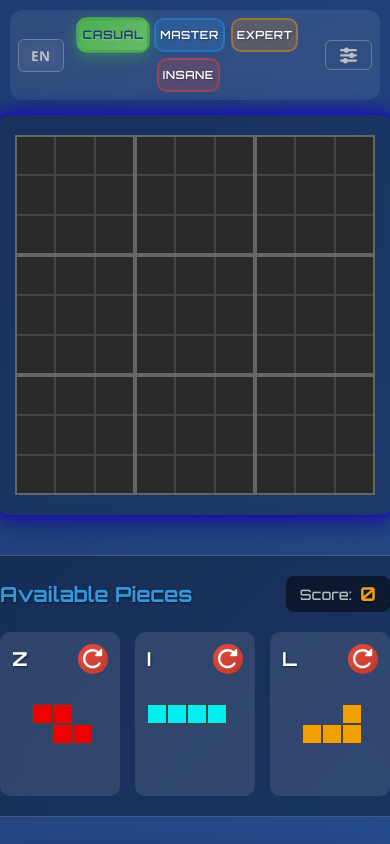
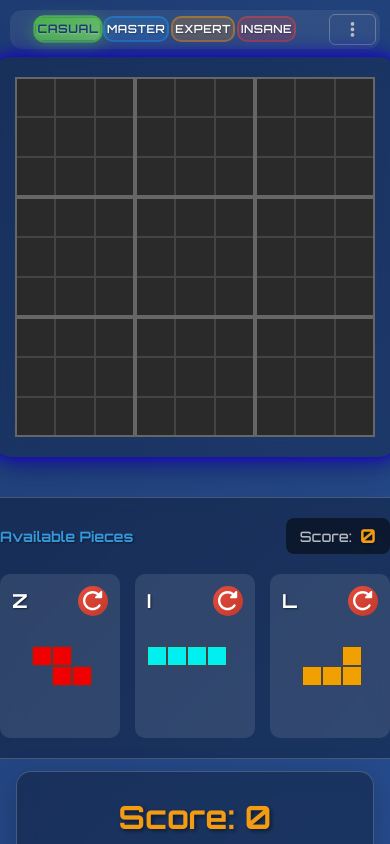
Before and after one commit to vagbuddy/tetronix, a React (Vite) app: page / in a window 390 px wide. Shown: the top 844 px of the page. Built offline with nearby package versions, Linux system fonts and the light colour scheme; a web font is replaced by a local one.

Commit message:
Fix misplacements in board, put lang into settings

```diff
--- a/src/components/DifficultySelector.css
+++ b/src/components/DifficultySelector.css
@@ -1,3 +1,24 @@
+@media (max-width: 375px) {
+  .difficulty-selector {
+    padding: 2px;
+    margin-bottom: 6px;
+  }
+  .difficulty-options {
+    gap: 1px;
+  }
+  .difficulty-content {
+    padding: 2px 1px;
+    min-width: 20px;
+  }
+  .difficulty-text {
+    font-size: 0.65rem;
+    letter-spacing: 0.2px;
+  }
+  .difficulty-slot-left,
+  .difficulty-slot-right {
+    margin: 0;
+  }
+}
 .difficulty-selector {
   display: flex;
   align-items: center;
@@ -16,7 +37,11 @@
 }
 
 .difficulty-selector--with-slots {
+  display: flex;
+  flex-direction: row;
+  align-items: center;
   justify-content: space-between;
+  gap: 12px;
 }
 
 .difficulty-slot {
@@ -25,16 +50,19 @@
   gap: 10px;
 }
 
-.difficulty-slot-left, .difficulty-slot-right {
+.difficulty-slot-left {
+  flex: 0 0 auto;
+}
+.difficulty-slot-right {
   flex: 0 0 auto;
 }
 
 .difficulty-options {
-  flex: 1 1 auto;
-  min-width: 0; /* allow center to shrink instead of pushing slots */
+  flex: 1 1 0%;
+  min-width: 0;
   display: flex;
-  gap: 10px;
-  flex-wrap: wrap; /* wrap options within available center space */
+  gap: 6px;
+  flex-wrap: nowrap;
   justify-content: center;
   width: auto;
 }
@@ -65,13 +93,14 @@
   display: flex;
   flex-direction: column;
   align-items: center;
-  gap: 4px;
-  padding: 10px 16px;
+  gap: 2px;
+  padding: 7px 8px;
   background: rgba(255, 255, 255, 0.15);
   border: 2px solid rgba(255, 255, 255, 0.3);
   border-radius: 10px;
   transition: all 0.3s ease;
-  min-width: 76px;
+  min-width: 48px;
+  flex-shrink: 1;
 }
 
 .difficulty-emoji {
@@ -205,26 +234,17 @@
 /* Mobile responsiveness */
 @media (max-width: 768px) {
   .difficulty-selector {
-    gap: 8px;
-    padding: 10px;
-    margin-bottom: 15px;
+    gap: 0;
+    padding: 8px;
+    margin-bottom: 12px;
   }
-
   .difficulty-options {
-    gap: 8px;
-    flex-wrap: wrap; /* allow wrapping under slots on small screens */
-    justify-content: center;
-    width: auto;
+    gap: 4px;
   }
-
-  .difficulty-option { flex: 0 0 auto; }
-
   .difficulty-content {
-    padding: 10px 8px;
-    min-width: auto;
-    width: 100%;
+    padding: 6px 4px;
+    min-width: 36px;
   }
-
   .difficulty-text {
     font-size: 0.8rem;
   }
@@ -232,18 +252,20 @@
 
 @media (max-width: 480px) {
   .difficulty-selector {
-    padding: 8px;
-    gap: 6px;
+    padding: 4px;
+    margin-bottom: 8px;
   }
-
+  .difficulty-slot-left,
+  .difficulty-slot-right {
+    margin: 0;
+  }
   .difficulty-options {
-    gap: 6px;
+    gap: 2px;
   }
-
   .difficulty-content {
-    padding: 8px 4px;
+    padding: 4px 2px;
+    min-width: 28px;
   }
-
   .difficulty-text {
     font-size: 0.7rem;
   }
--- a/src/components/DifficultySelector.tsx
+++ b/src/components/DifficultySelector.tsx
@@ -33,6 +33,7 @@ const DifficultySelector: React.FC<DifficultySelectorProps> = ({
       {leftSlot && (
         <div className="difficulty-slot difficulty-slot-left">{leftSlot}</div>
       )}
+
       <div className="difficulty-options">
         {difficulties.map((diff) => (
           <label
@@ -57,6 +58,7 @@ const DifficultySelector: React.FC<DifficultySelectorProps> = ({
           </label>
         ))}
       </div>
+
       {rightSlot && (
         <div className="difficulty-slot difficulty-slot-right">{rightSlot}</div>
       )}
--- a/src/components/Game.css
+++ b/src/components/Game.css
@@ -61,6 +61,37 @@
   gap: 30px;
   max-width: 1200px;
   margin: 0 auto;
+}
+
+@media (max-width: 420px) {
+  .game-container {
+    padding: 8px;
+  }
+  .game-content {
+    gap: 12px;
+    padding: 0 6px;
+  }
+  .game-sidebar {
+    min-width: 0;
+    display: none;
+  }
+}
+
+@media (max-width: 375px) {
+  .game-content {
+    max-width: 100%;
+    padding: 0 6px;
+    gap: 8px;
+  }
+  .game-main {
+    width: 100%;
+    max-width: 100%;
+    padding: 0;
+    box-sizing: border-box;
+  }
+  .game-container {
+    padding: 6px;
+  }
 }
 
 .game-main {
--- a/src/components/Game.tsx
+++ b/src/components/Game.tsx
@@ -116,7 +116,6 @@ const Game: React.FC = () => {
       <DifficultySelector
         difficulty={state.difficulty}
         onDifficultyChange={handleDifficultyClick}
-        leftSlot={<LanguageSelector />}
         rightSlot={<SettingsButton onClick={() => setShowSettings(true)} />}
       />
 
@@ -188,7 +187,9 @@ const Game: React.FC = () => {
         <div className="game-over-overlay">
           <div className="game-over-modal">
             <h2>Settings</h2>
-            <p>Settings placeholder. Coming soon.</p>
+            <div style={{ marginBottom: 12 }}>
+              <LanguageSelector />
+            </div>
             <div className="game-over-buttons">
               <button
                 className="continue-button"
--- a/src/components/GameBoard.css
+++ b/src/components/GameBoard.css
@@ -16,6 +16,15 @@
   -moz-user-select: none;
   -ms-user-select: none;
   user-select: none;
+}
+
+/* Tighten up padding on very small screens so board fits (e.g. 375px) */
+@media (max-width: 375px) {
+  .game-board-container {
+    padding: 8px;
+    border-radius: 10px;
+    box-shadow: 0 6px 18px rgba(0,0,0,0.25);
+  }
 }
 
 @keyframes rgbBorderGlow {
--- a/src/components/GameBoard.tsx
+++ b/src/components/GameBoard.tsx
@@ -101,10 +101,10 @@ const GameBoard: React.FC<GameBoardProps> = ({
     let shapeY: number;
     if (anchor) {
       // Align the selected cell (anchor) of the shape with the grid cell under the pointer
-      // Since the pointer is positioned over the center of a cell in the drag preview,
-      // use floor to map to the correct grid index rather than rounding to the next cell.
-      const occX = Math.floor(fx);
-      const occY = Math.floor(fy);
+      // We round to the nearest grid cell so pointer locations that target the
+      // center of a preview cell map consistently to the same grid cell on the board.
+      const occX = Math.floor(fx + 0.5);
+      const occY = Math.floor(fy + 0.5);
       shapeX = occX - anchor.col;
       shapeY = occY - anchor.row;
     } else {
@@ -129,11 +129,18 @@ const GameBoard: React.FC<GameBoardProps> = ({
     const updateCellSize = () => {
       const containerWidth =
         boardRef.current?.parentElement?.clientWidth || window.innerWidth;
+      // On very small screens we need to reduce the visual padding so the
+      // board (GRID_WIDTH * cellSize) plus container padding fits inside
+      // narrow viewports (e.g. iPhone SE 375px). By subtracting the
+      // effective horizontal padding we ensure the computed cell size
+      // matches the actual available space.
+      const totalPadding = containerWidth <= 375 ? 16 : 40; // px (left+right)
+      const effectiveAvailable = Math.max(80, containerWidth - totalPadding);
       const maxBoardWidth = Math.min(
         GRID_WIDTH * CELL_SIZE,
-        containerWidth - 40
+        effectiveAvailable
       );
-      const calculated = Math.max(20, Math.floor(maxBoardWidth / GRID_WIDTH));
+      const calculated = Math.max(14, Math.floor(maxBoardWidth / GRID_WIDTH));
       setCellSize(calculated);
     };
 
--- a/src/components/PieceSelection.css
+++ b/src/components/PieceSelection.css
@@ -8,6 +8,9 @@
   backdrop-filter: blur(10px);
   margin-top: 20px;
 }
+
+/* Ensure piece-selection doesn't force layout wider than viewport */
+.piece-selection { box-sizing: border-box; width: 100%; max-width: 100%; }
 
 .piece-selection-header {
   display: flex;
@@ -22,8 +25,16 @@
   margin: 0;
   font-family: 'Orbitron', monospace;
   color: #3498db;
-  font-size: 1.3rem;
+  /* Allow the header to shrink on small screens; prefer reducing font-size
+     rather than wrapping. Use clamp() to scale between a small and large size. */
+  font-size: clamp(0.9rem, 2.6vw, 1.3rem);
   text-shadow: 1px 1px 2px rgba(0, 0, 0, 0.5);
+  /* Flex rules so the title can shrink while the score widget keeps its size */
+  flex: 1 1 auto;
+  min-width: 0;
+  white-space: nowrap;
+  overflow: hidden;
+  text-overflow: ellipsis;
 }
 
 .score-display {
@@ -34,6 +45,7 @@
   padding: 6px 14px;
   border-radius: 8px;
   font-family: 'Orbitron', monospace;
+  flex: 0 0 auto;
 }
 
 .score-label {
@@ -222,3 +234,26 @@
     height: 80px;
   }
 }
+
+/* Extra small screens (iPhone SE / 375px) */
+@media (max-width: 375px) {
+  .piece-selection {
+    padding: 8px;
+    margin-top: 12px;
+  }
+  .pieces-container {
+    gap: 8px;
+    justify-content: flex-start;
+    flex-wrap: nowrap;
+    overflow-x: auto;
+  }
+  .piece-container {
+    width: 100px;
+    min-width: 100px;
+    padding: 8px;
+  }
+  .piece-preview {
+    width: 60px;
+    height: 60px;
+  }
+}
--- a/src/components/SettingsButton.tsx
+++ b/src/components/SettingsButton.tsx
@@ -1,6 +1,6 @@
 import React from "react";
 import { FontAwesomeIcon } from "@fortawesome/react-fontawesome";
-import { faSliders } from "@fortawesome/free-solid-svg-icons"; // Font Awesome sliders glyph
+import { faEllipsisVertical } from "@fortawesome/free-solid-svg-icons";
 import "./SettingsButton.css";
 
 type Props = {
@@ -21,10 +21,10 @@ const SettingsButton: React.FC<Props> = ({ onClick }) => {
     <button
       className="settings-button"
       onClick={handleClick}
-      aria-label="Settings"
+      aria-label="More"
       type="button"
     >
-      <FontAwesomeIcon icon={faSliders} />
+      <FontAwesomeIcon icon={faEllipsisVertical} />
     </button>
   );
 };
--- a/src/hooks/useGameState.ts
+++ b/src/hooks/useGameState.ts
@@ -1,4 +1,4 @@
-import { useReducer, useCallback, useEffect, useMemo } from "react";
+import { useReducer, useCallback, useEffect, useMemo, useState } from "react";
 import {
   GameState,
   GameAction,
@@ -300,7 +300,8 @@ const gameReducer = (state: GameState, action: GameAction): GameState => {
 
     case "CONTINUE_GAME":
       // Allow user to dismiss game over screen and continue playing
-      return { ...state, gameOver: false };
+      // Ensure the timer restarts by setting lastStartTime to now
+      return { ...state, gameOver: false, lastStartTime: Date.now() };
 
     case "SET_DIFFICULTY": {
       // Changing difficulty restarts the game with new pool/rules
@@ -390,6 +391,16 @@ export const useGameState = () => {
     }
   }, [state.clearingCells.length]);
 
+  // Tick every second while the game is active so components that compute
+  // elapsed time from Date.now() re-evaluate (elapsedSeconds uses Date.now()).
+  const [tick, setTick] = useState(0);
+  useEffect(() => {
+    if (state.paused || state.gameOver || !state.lastStartTime)
+      return undefined;
+    const id = setInterval(() => setTick((t) => t + 1), 1000);
+    return () => clearInterval(id);
+  }, [state.paused, state.gameOver, state.lastStartTime]);
+
   // Calculate elapsed seconds for display
   const elapsedSeconds = useMemo(() => {
     if (state.gameOver || state.paused || !state.lastStartTime) {
@@ -398,7 +409,13 @@ export const useGameState = () => {
     return (
       state.totalElapsed + Math.floor((Date.now() - state.lastStartTime) / 1000)
     );
-  }, [state.totalElapsed, state.lastStartTime, state.paused, state.gameOver]);
+  }, [
+    state.totalElapsed,
+    state.lastStartTime,
+    state.paused,
+    state.gameOver,
+    tick,
+  ]);
 
   return {
     state,
```
Also changed, not shown: src/components/PieceSelection.tsx (+34 -22 lines).
